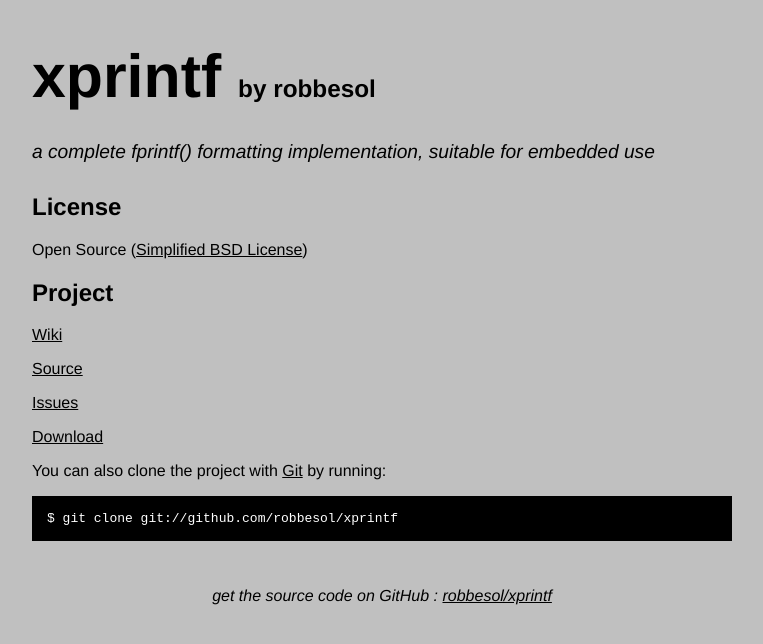
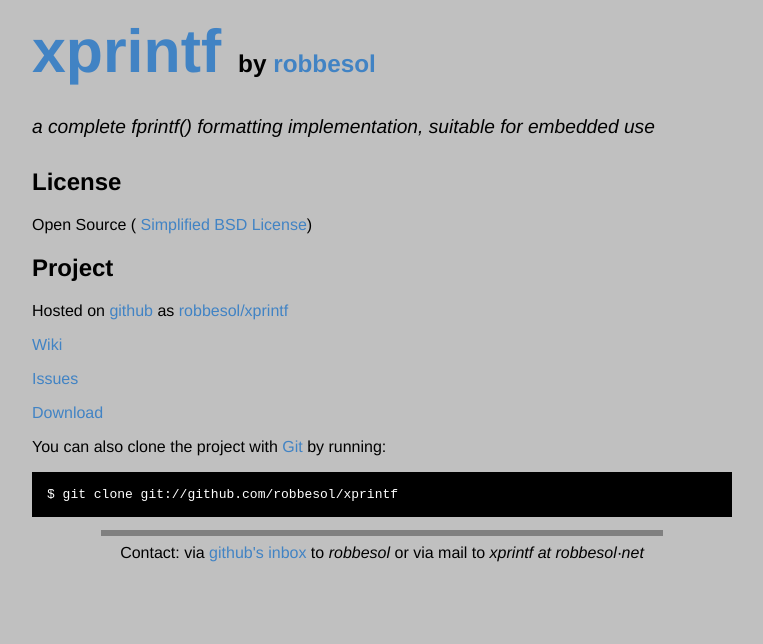
Before and after one commit to robbesol/xprintf, a plain HTML site: page index.html in a window 1280 px wide. Shown: the whole page, without its empty margins (258-1021 px from the left). Drawn offline with Linux system fonts and the light colour scheme.

Commit message:
better landing page

```diff
--- a/index.html
+++ b/index.html
@@ -1,10 +1,9 @@
-<!DOCTYPE html>
+<!DOCTYPE html PUBLIC "-//W3C//DTD HTML 4.01 Transitional//EN">
 <html>
   <head>
-  <meta charset='utf-8'>
-
+    <meta http-equiv="Content-Type" content="text/html; charset=UTF-8">
+    <meta charset="utf-8">
     <title>xprintf @ GitHub</title>
-
     <style type="text/css">
     body {
       margin-top: 1.0em;
@@ -20,43 +19,52 @@
     h1 a { text-decoration: none }
     h2 { font-size: 1.5em; }
     h3 { text-align: center; }
-    a { color: black; }
+    a { color: #4183C4; text-decoration: none ; }
     .description { font-size: 1.2em; margin-bottom: 30px; margin-top: 30px; font-style: italic;}
     .download { float: right; }
-    pre { background: #000; color: #fff; padding: 15px;}
-    hr { border: 0; width: 80%; border-bottom: 1px solid #aaa}
+    pre { background: black; color: white; padding: 15px;}
+    hr { width: 80%; height: 4px; color: solid grey}
     .footer { text-align:center; padding-top:30px; font-style: italic; }
   </style>
   </head>
-
   <body>
     <div id="container">
-
-    <h1><a href="http://github.com/robbesol/xprintf">xprintf</a>
-      <span class="small">by <a href="http://github.com/robbesol">robbesol</a></span></h1>
-
-    <div class="description">
-      a complete fprintf() formatting implementation, suitable for embedded use
-    </div>
-
+      <h1><a href="https://github.com/robbesol/xprintf">xprintf</a> <span
+          class="small">by <a href="https://github.com/robbesol">robbesol</a></span></h1>
+      <div class="description"> a complete fprintf() formatting
+        implementation, suitable for embedded use </div>
       <h2>License</h2>
-    <p>Open Source (<a href="http://www.opensource.org/licenses/BSD-2-Clause">Simplified BSD License</a>)</p>
-
+      <p>Open Source (<a
+          href="http://www.opensource.org/licenses/BSD-2-Clause">
+          Simplified BSD License</a>)</p>
       <h2>Project</h2>
+      <p>Hosted on <a href="https://github.com/">github</a> as <a
+          href="https://github.com/robbesol/xprintf">robbesol/xprintf</a></p>
       <p><a href="https://github.com/robbesol/xprintf/wiki">Wiki</a></p>
-    <p><a href="https://github.com/robbesol/xprintf/">Source</a></p>
       <p><a href="https://github.com/robbesol/xprintf/issues">Issues</a></p>
       <p><a href="https://github.com/robbesol/xprintf/archives/master">Download</a></p>
-    <p>You can also clone the project with <a href="http://git-scm.com">Git</a>
-      by running:
+      <p>You can also clone the project with <a
+          href="http://git-scm.com">Git</a> by running: </p>
       <pre>$ git clone git://github.com/robbesol/xprintf</pre>
-    </p>
-
-    <div class="footer">
-      get the source code on GitHub : <a href="http://github.com/robbesol/xprintf">robbesol/xprintf</a>
+      <hr color="grey">
+      <table style=" margin-left: auto; margin-right: auto; text-align:
+        left; " border="0" cellpadding="0" cellspacing="0">
+        <tbody>
+          <tr>
+            <td style="text-align: center;">Contact: via <a
+                href="https://github.com/inbox/new">github's inbox</a>
+              to <span style="font-style: italic;">robbesol</span> or
+              via mail to<br>
+            </td>
+            <td style="font-style: italic;">&nbsp;xprintf&nbsp;</td>
+            <td style="font-style: italic;">a</td>
+            <td style="font-style: italic;">t</td>
+            <td style="font-style: italic;">&nbsp;robbesol</td>
+            <td style="font-style: italic;">⋅</td>
+            <td style="font-style: italic;">net</td>
+          </tr>
+        </tbody>
+      </table>
     </div>
-
-  </div>
-
   </body>
 </html>
```
Lines whose indentation alone changed are shown as unchanged.
